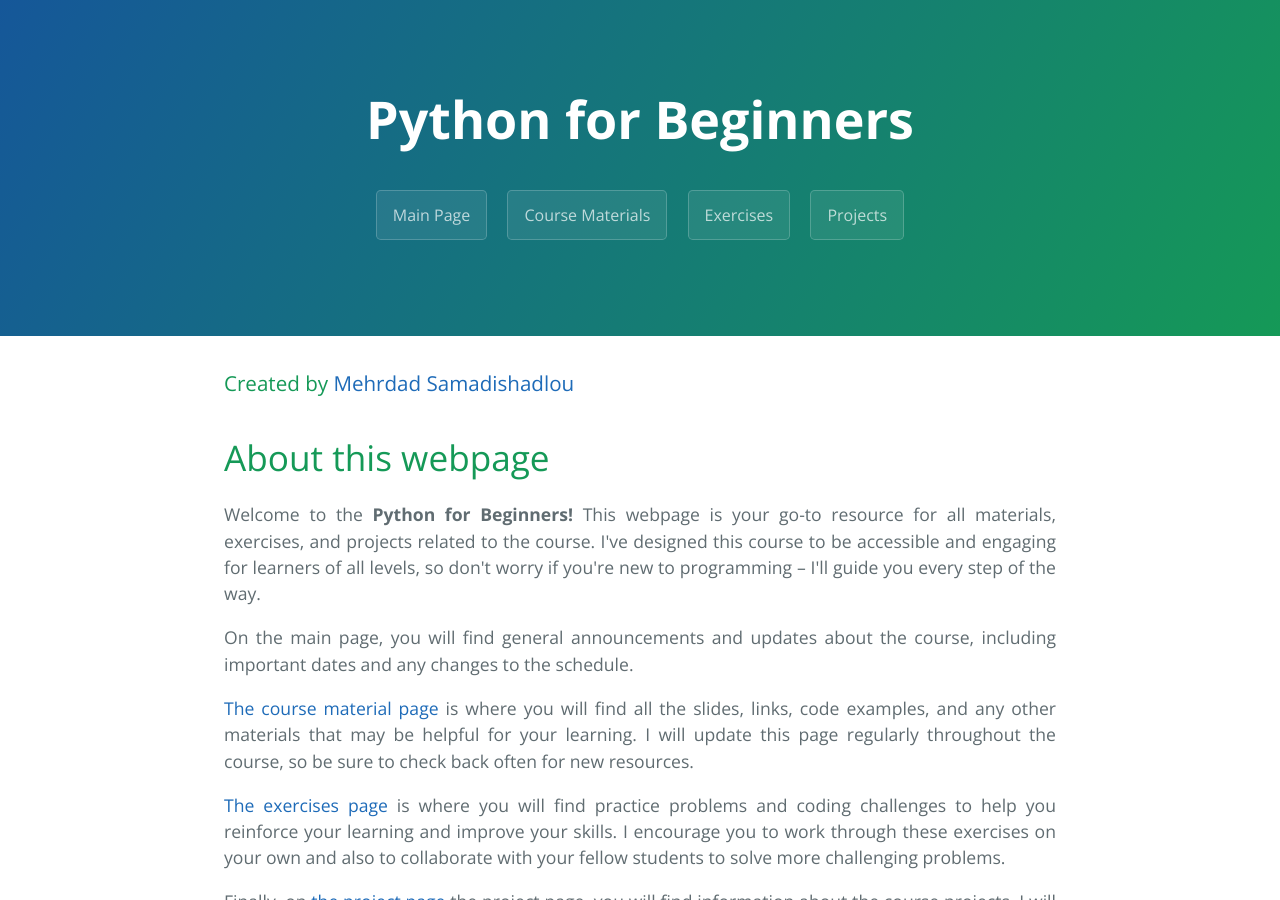
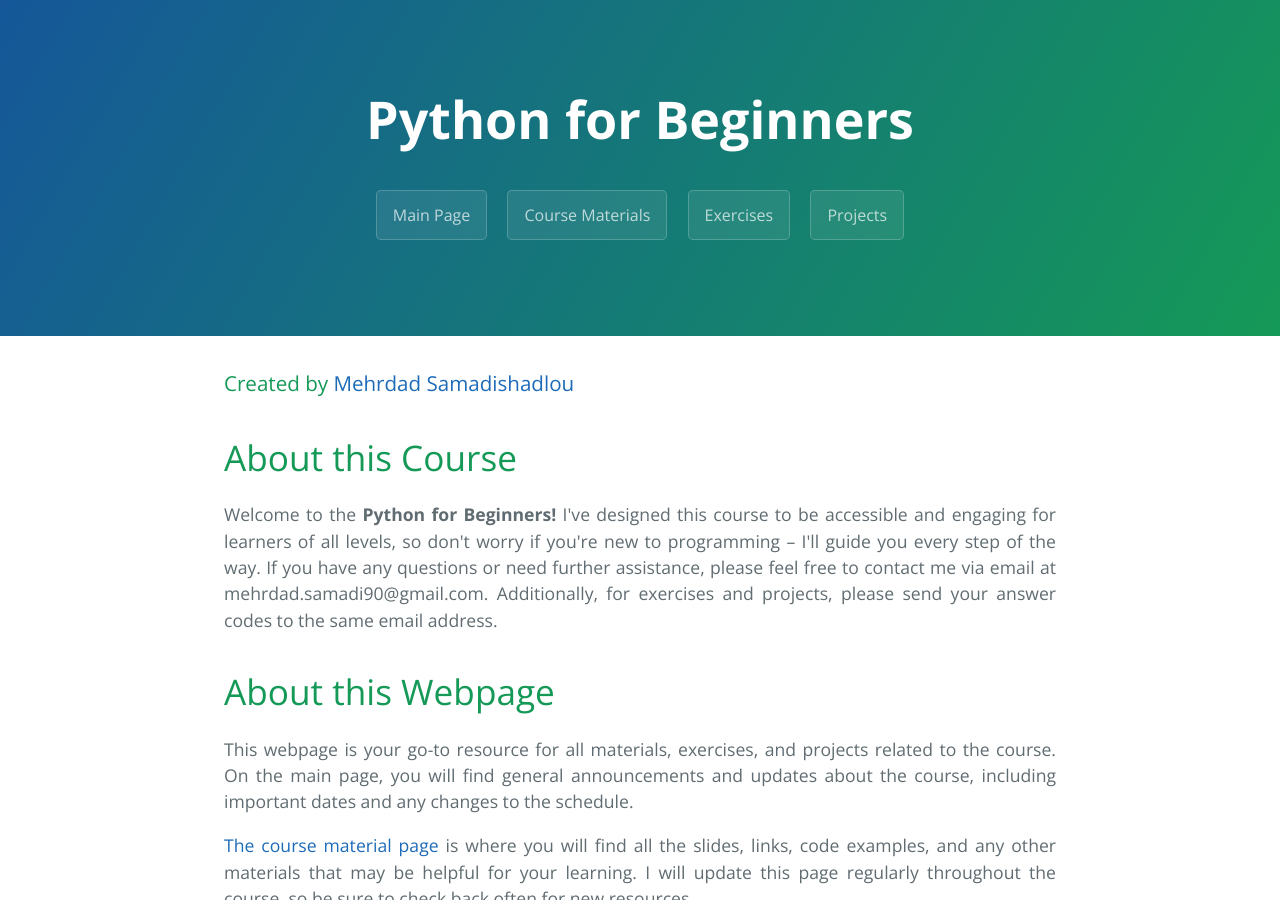
Before and after one commit to MehrdadSamadishadlou/Python_for_Beginners, a Jekyll site: the page built from index.md, in a window 1280 px wide and 900 px high. Built offline with Jekyll 4.4.1, drawn with Linux system fonts in a browser that asks for light colours.

Commit message:
Update index.md

```diff
--- a/index.md
+++ b/index.md
@@ -6,14 +6,16 @@ filename: index
 
 ### Created by <a href="https://github.com/MehrdadSamadishadlou">Mehrdad Samadishadlou</a>
 
-# About this webpage
+# About this Course
 
 <p style='text-align: justify;'>
-Welcome to the <b>Python for Beginners!</b> This webpage is your go-to resource for all materials, exercises, and projects related to the course. I've designed this course to be accessible and engaging for learners of all levels, so don't worry if you're new to programming – I'll guide you every step of the way.
+Welcome to the <b>Python for Beginners!</b>  I've designed this course to be accessible and engaging for learners of all levels, so don't worry if you're new to programming – I'll guide you every step of the way. If you have any questions or need further assistance, please feel free to contact me via email at mehrdad.samadi90@gmail.com. Additionally, for exercises and projects, please send your answer codes to the same email address.
 </p>
 
+# About this Webpage
+
 <p style='text-align: justify;'>
-On the main page, you will find general announcements and updates about the course, including important dates and any changes to the schedule.
+This webpage is your go-to resource for all materials, exercises, and projects related to the course. On the main page, you will find general announcements and updates about the course, including important dates and any changes to the schedule.
 </p>
 
 <p style='text-align: justify;'>
```
